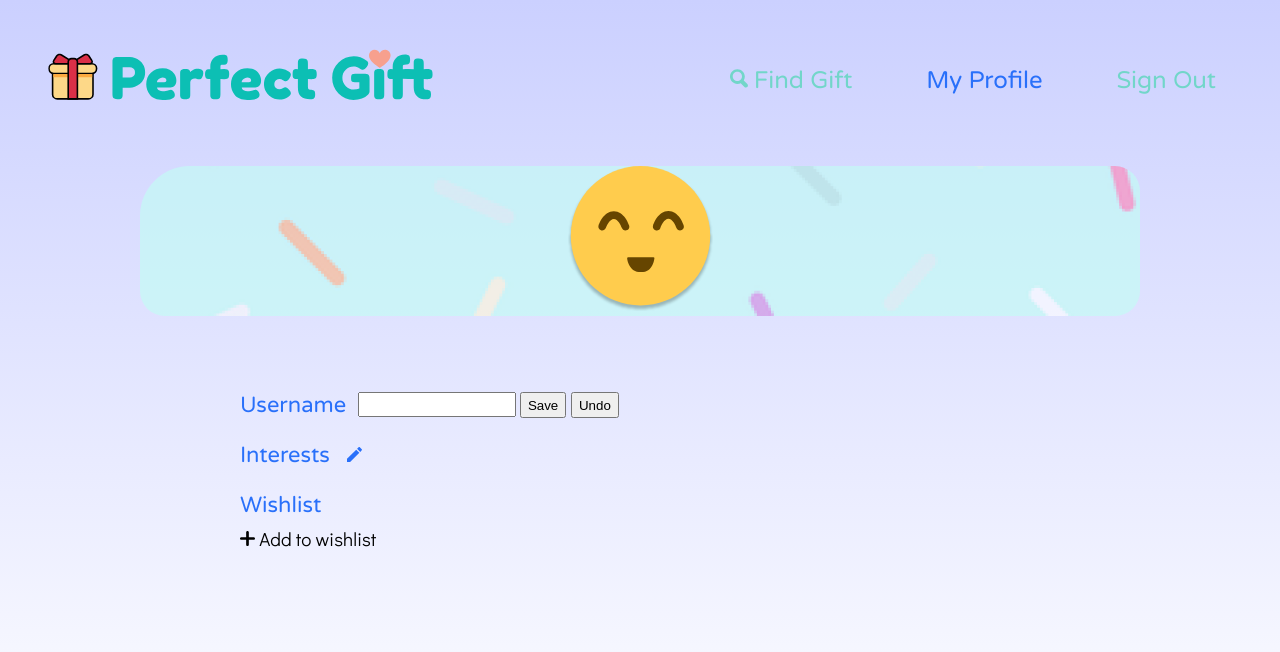
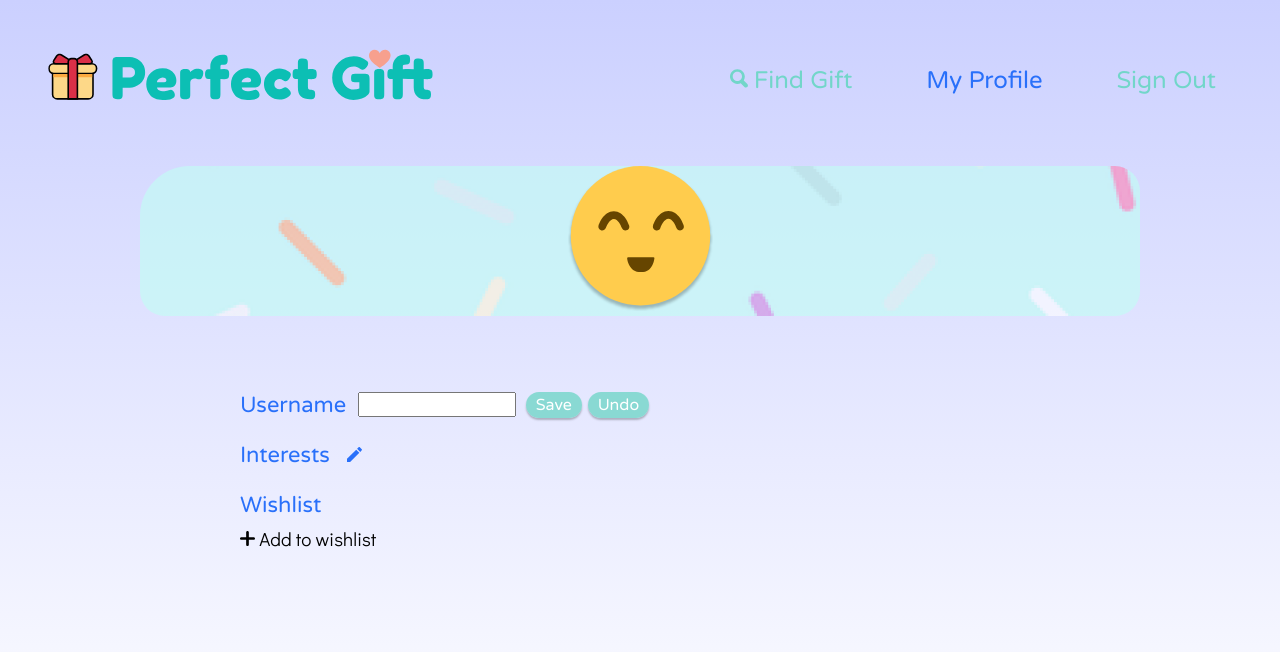
Before and after one commit to venuswku/perfect-gift, a React (Create React App) app: page /profile in a window 1280 px wide. Both pictures are taken after a click on the icon 369 px from the left and 405 px from the top of the page. Shown: the top 652 px of the page. Built offline with nearby package versions, Linux system fonts and the light colour scheme; no server answers.

Commit message:
made buttons that edit username match design theme

```diff
--- a/src/pages/Profile/AddToWishlistPopup.css
+++ b/src/pages/Profile/AddToWishlistPopup.css
@@ -12,4 +12,5 @@
   font-family: 'Didact Gothic';
   padding: 0;
   text-align: center;
+  background: white;
 }
--- a/src/pages/Profile/AddToWishlistPopup.js
+++ b/src/pages/Profile/AddToWishlistPopup.js
@@ -48,9 +48,9 @@ class AddToWishlistPopup extends React.Component {
       <div className="wishlist">
         <p className="addWishlistItemTitle">What item would you want as a gift?</p>
         <form onSubmit={this.handleSubmit}>
-          <label>
+          <span>
             <input type="text" value ={this.WLGiftToStore} placeholder="Enter wishlist item here" onChange={this.handleChange} className="wishlistItemInputBox"/>
-          </label>
+          </span>
         </form>
       </div>
     );
--- a/src/pages/Profile/Profile.css
+++ b/src/pages/Profile/Profile.css
@@ -60,7 +60,7 @@
   color: rgba(41, 112, 250, 1);
 }
 
-.editTextbox {
+.editUsernameTextbox {
   font-size: 19px;
   font-family: 'Didact Gothic';
   height: 19px;
@@ -74,7 +74,7 @@
   flex-direction: row;
 }
 
-.editButton {
+.editUsernameButton {
   cursor: pointer;
   background-color: transparent;
 }
@@ -85,8 +85,24 @@
 }
 
 .usernameButton {
-  margin-right: 5%;
+  margin-left: 5%;
   cursor: pointer;
+  color: white;
+  font-size: 16px;
+  font-family: 'Varela Round';
+  background: rgba(114, 214, 201, 0.8);
+  box-shadow: 0px 2px 2px rgba(0, 0, 0, 0.25);
+  outline: none;  /* removes black border around button when it's clicked */
+  border-radius: 70px;
+  border: none;
+  display: inline-block;
+  white-space: nowrap;
+  padding: 2px 10px;
+  cursor: pointer;
+}
+
+.usernameButton:hover {
+  background: rgba(114, 214, 201, 1);
 }
 
 .interestBubblesWrapper {
--- a/src/pages/Profile/Profile.js
+++ b/src/pages/Profile/Profile.js
@@ -175,18 +175,18 @@ class Profile extends Component {
                     <input
                         onChange={this.handleUsernameChange}
                         value={this.state.newUsername}
-                        className='editTextbox'
+                        className='editUsernameTextbox'
                     />
                 </span>
             );
         }
     }
 
-    //show edit/save button
+    // Shows edit or save & undo button for modifying username.
     renderButton() {
         if (this.state.mode === 'view') {
             return (
-                <EditButton onClick={this.handleEdit} className="editButton"/>
+                <EditButton onClick={this.handleEdit} className="editUsernameButton"/>
             );
         } else {
             return (
```
